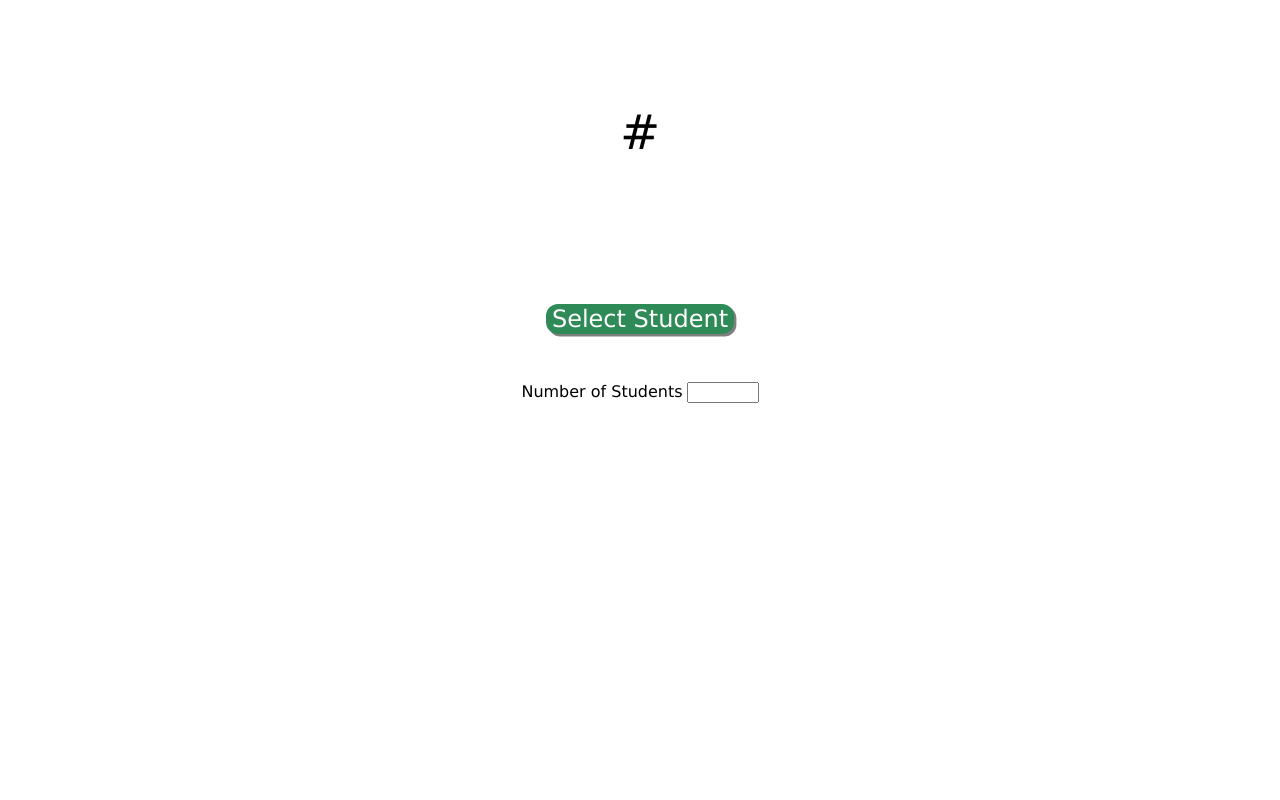
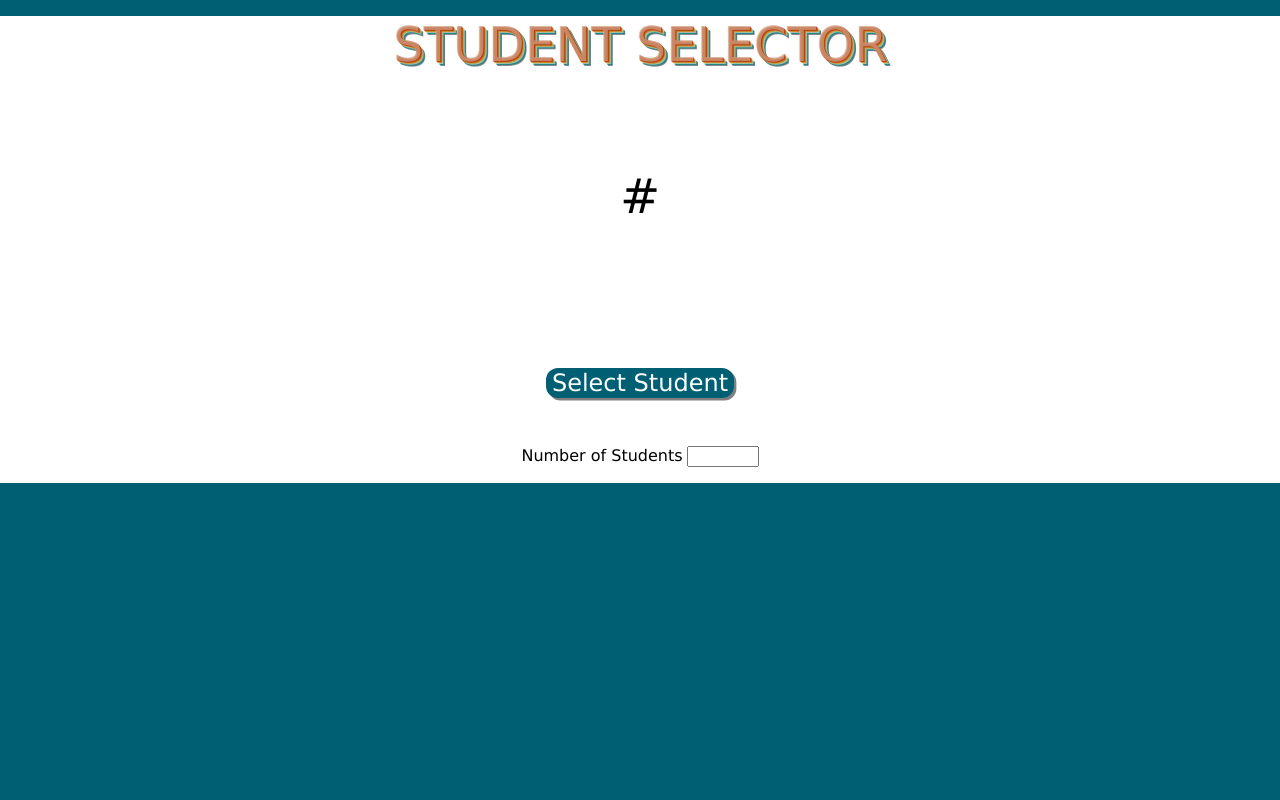
Before and after one commit to dathegreat/student-selector, a plain HTML site: page index.html in a window 1280 px wide. Drawn offline with Linux system fonts and the light colour scheme.

Commit message:
made it pretty

```diff
--- a/index.html
+++ b/index.html
@@ -4,14 +4,15 @@
 
     </head>
     <body>
-
+        <div class="header"></div>
+        <div class="title">STUDENT SELECTOR</div>
         <div class="result" id="result">#</div>
         <button class="button" onclick="getRandom()">Select Student</button>
         <form>
             <label for="student_number">Number of Students</label>
             <input type="number" id="student_number" name="student_number" min="1" max="1000">
-          </form>
-
+        </form>
+        <div class="footer"></div>
 
     </body>
     <script src="main.js"></script>
--- a/styles.css
+++ b/styles.css
@@ -3,6 +3,10 @@ body{
     align-items: center;
     align-content: center;
     flex-direction: column;
+    height: 100%;
+    width: 100%;
+    overflow: hidden;
+    margin: 0;
 }
 
 .result{
@@ -14,7 +18,7 @@ body{
     margin: 2em;
     font: 1.5em Verdana, sans-serif;
     color: white;
-    background-color: seagreen;
+    background-color: rgb(0, 95, 115);
     border: none;
     border-radius: 0.5em;
     box-shadow: 0.1em 0.1em rgba(0,0,0,0.5);
@@ -23,3 +27,26 @@ body{
 label{
     font: 1em Verdana, sans-serif;
 }
+
+.title{
+    font: 3em Verdana, sans-serif;
+    color:rgba(233, 216, 166, 0.5);
+    text-shadow: 0.01em 0.01em rgba(155, 34, 38, 0.5), 0.02em 0.02em rgba(174, 32, 18, 0.493),
+    0.03em 0.03em rgba(187, 62, 3, 0.493), 0.04em 0.04em rgba(202, 103, 2, 0.493),
+    0.05em 0.05em rgba(238, 155, 0, 0.493), 0.06em 0.06em rgba(233, 216, 166, 0.493),
+    0.07em 0.07em rgba(148, 210, 189, 0.493), 0.08em 0.08em rgba(10, 147, 150, 0.493),
+    0.09em 0.09em rgba(0, 95, 115, 0.493), 0.1em 0.1em rgba(0, 18, 25, 0.493)
+}
+
+.header{
+    background-color: rgb(0, 95, 115);
+    height: 1em;
+    width: 100%;
+}
+
+.footer{
+    background-color: rgb(0, 95, 115);
+    height: 1em;
+    width: 100%;
+    flex-grow: 1;
+}
```
